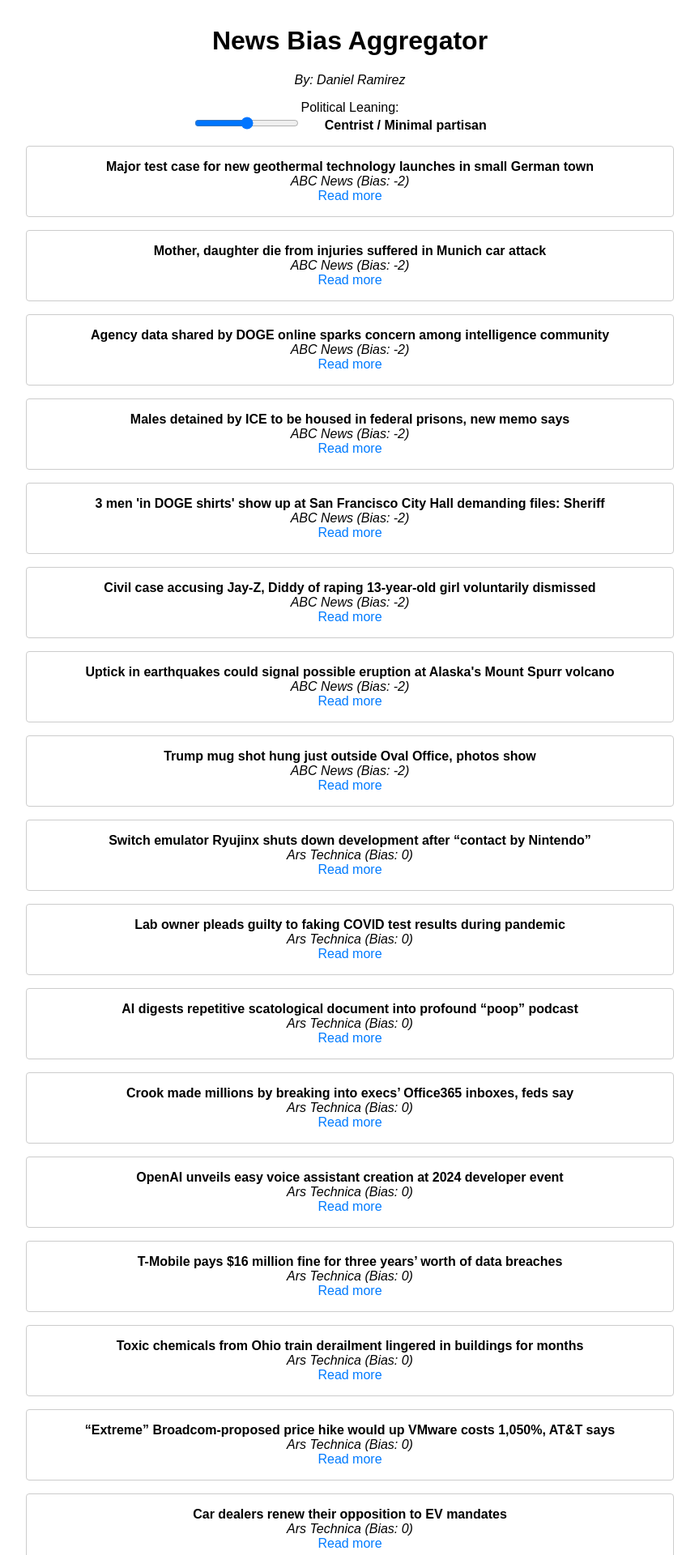
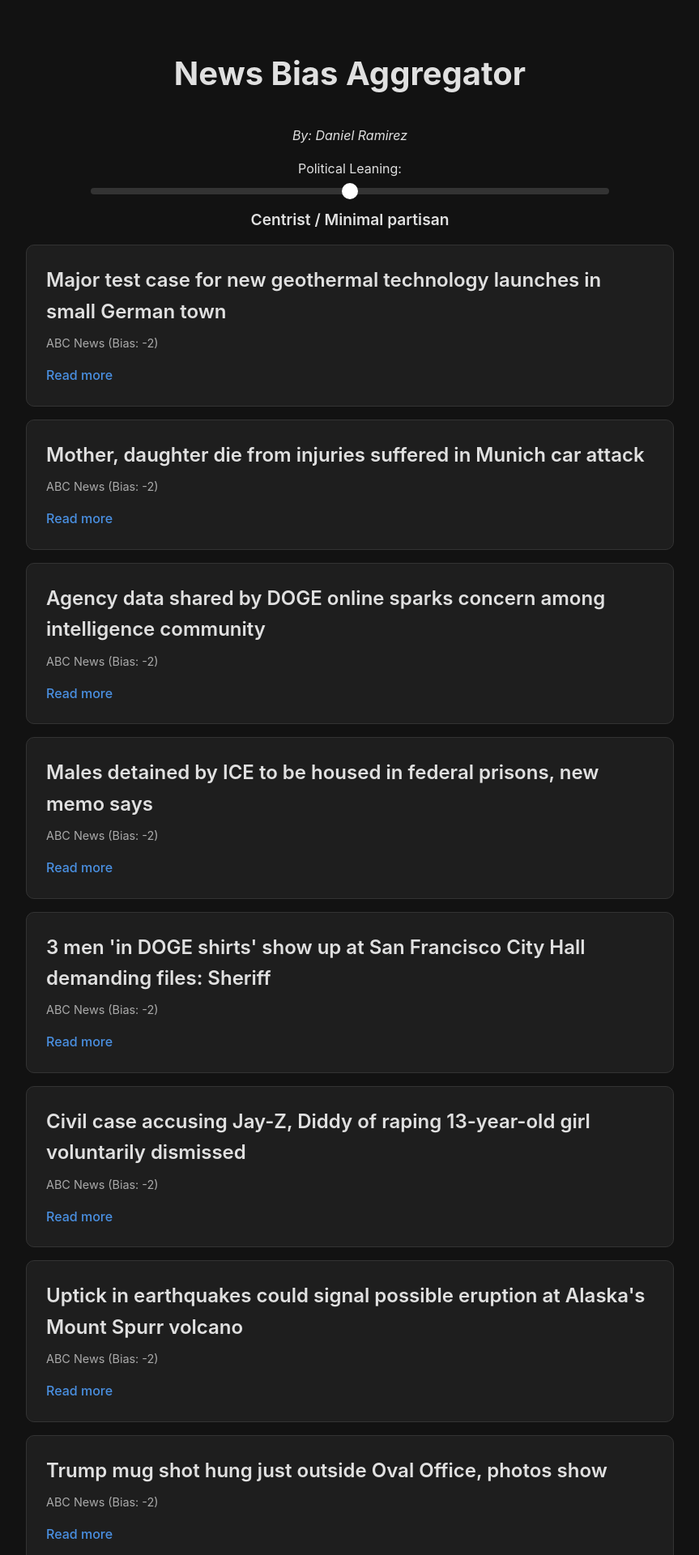
Before and after one commit to ranieldamirez/news-slider, a Flask app: page / in a window 1280 px wide. Shown: the top 1920 px of the page at 81% size, without its empty margins (208-1071 px from the left). Run offline with Flask 3, Linux system fonts and the light colour scheme; data comes from the database, SQL or seed files in the repository.

Commit message:
Made the aesthetic look a little nicer (dark mode)

```diff
--- a/templates/index.html
+++ b/templates/index.html
@@ -4,59 +4,113 @@
   <meta charset="UTF-8">
   <title>News Bias Aggregator</title>
   <style>
+    /* Base dark mode styles */
     body {
-      font-family: Arial, sans-serif;
+      background-color: #121212;
+      color: #E0E0E0;
+      font-family: -apple-system, BlinkMacSystemFont, "Segoe UI", Roboto, Oxygen, Ubuntu, Cantarell, "Open Sans", "Helvetica Neue", sans-serif;
+      margin: 0;
+      padding: 0;
+      line-height: 1.6;
+    }
+    .container {
       max-width: 800px;
-      margin: 2em auto;
-      padding: 0 1em;
+      margin: 0 auto;
+      padding: 2rem 1rem;
     }
     h1 {
       text-align: center;
+      font-size: 2.5rem;
+      margin-bottom: 2rem;
     }
+    /* Slider Container */
     #sliderContainer {
-      margin: 1em 0;
+      margin: 1rem 0;
       text-align: center;
     }
-    /* Fixed width for the classification container prevents layout shifts */
+    /* Fixed-width classification display */
     #sliderValue {
       display: inline-block;
-      width: 250px; /* Adjust as needed */
+      width: 300px;
       text-align: center;
-      font-weight: bold;
+      font-weight: 600;
+      font-size: 1.2rem;
+      margin-top: 0.5rem;
     }
-    .headline {
-      border: 1px solid #ccc;
-      padding: 1em;
-      margin-bottom: 1em;
-      border-radius: 4px;
+    /* Styling the slider */
+    input[type="range"] {
+      width: 80%;
+      margin: 0 auto;
+      -webkit-appearance: none;
+      background: transparent;
     }
-    .headline a {
-      color: #007BFF;
+    input[type="range"]::-webkit-slider-runnable-track {
+      height: 8px;
+      background: #333;
+      border-radius: 5px;
+    }
+    input[type="range"]::-webkit-slider-thumb {
+      -webkit-appearance: none;
+      height: 20px;
+      width: 20px;
+      border-radius: 50%;
+      background: #fff;
+      margin-top: -6px;
+      cursor: pointer;
+    }
+    /* Headline card style */
+    .headline-card {
+      background: #1e1e1e;
+      border: 1px solid #333;
+      border-radius: 10px;
+      padding: 1.5rem;
+      margin-bottom: 1rem;
+      transition: transform 0.2s ease, box-shadow 0.2s ease;
+    }
+    .headline-card:hover {
+      transform: translateY(-5px);
+      box-shadow: 0 4px 20px rgba(0, 0, 0, 0.5);
+    }
+    .card-title {
+      font-size: 1.5rem;
+      margin-bottom: 0.5rem;
+      font-weight: 600;
+    }
+    .card-subtitle {
+      color: #aaa;
+      font-size: 0.9rem;
+      margin-bottom: 1rem;
+    }
+    .headline-card a {
+      color: #4A90E2;
       text-decoration: none;
+      font-weight: 500;
     }
-    .headline a:hover {
+    .headline-card a:hover {
       text-decoration: underline;
     }
   </style>
 </head>
 <body>
-  <h1>News Bias Aggregator</h1>
-  <body style="text-align: center;"><i>By: Daniel Ramirez</i></body>
-  <div id="sliderContainer">
-    <label for="biasSlider">Political Leaning:</label><br>
-    <!-- The slider input -->
-    <input type="range" id="biasSlider" min="-10" max="10" value="0" step="1">
-    <!-- Fixed width container for the classification label -->
-    <span id="sliderValue">Centrist / Minimal partisan</span>
+  <div class="container">
+    <h1>News Bias Aggregator</h1>
+    <div style="text-align: center;">
+      <i>By: Daniel Ramirez</i>
+    </div>
+    <div id="sliderContainer">
+      <label for="biasSlider">Political Leaning:</label><br>
+      <input type="range" id="biasSlider" min="-10" max="10" value="0" step="1">
+      <div id="sliderValue">Centrist / Minimal partisan</div>
+    </div>
+    <div id="headlines"></div>
   </div>
-  <div id="headlines"></div>
 
   <script>
     const slider = document.getElementById('biasSlider');
     const sliderValue = document.getElementById('sliderValue');
     const headlinesDiv = document.getElementById('headlines');
 
-    // Converts a numeric slider value into a political leaning label.
+    // Convert slider value into political classification.
     function getPoliticalClassification(value) {
       if (value >= -10 && value <= -6) {
           return "Strongly Left";
@@ -72,26 +126,24 @@
       return "";
     }
 
-    // Fetch headlines based on the slider's bias value.
+    // Fetch headlines from your Flask endpoint.
     function fetchHeadlines(bias) {
-      // Define a window of ±2 around the current slider value.
+      // Use a window of ±2 for filtering
       const min_bias = bias - 2;
       const max_bias = bias + 2;
-
-      // Call the Flask API endpoint.
       fetch(`/headlines?min_bias=${min_bias}&max_bias=${max_bias}`)
         .then(response => response.json())
         .then(data => {
           headlinesDiv.innerHTML = '';
           data.forEach(item => {
-            const div = document.createElement('div');
-            div.className = 'headline';
-            div.innerHTML = `
-              <strong>${item.title}</strong><br>
-              <em>${item.source_name} (Bias: ${item.bias_score})</em><br>
+            const card = document.createElement('div');
+            card.className = 'headline-card';
+            card.innerHTML = `
+              <div class="card-title">${item.title}</div>
+              <div class="card-subtitle">${item.source_name} (Bias: ${item.bias_score})</div>
               <a href="${item.url}" target="_blank">Read more</a>
             `;
-            headlinesDiv.appendChild(div);
+            headlinesDiv.appendChild(card);
           });
         })
         .catch(error => {
@@ -99,14 +151,14 @@
         });
     }
 
-    // When the slider value changes, update the classification text (which remains fixed) and fetch headlines.
+    // Update classification and headlines on slider change.
     slider.addEventListener('input', (e) => {
       const bias = parseInt(e.target.value);
       sliderValue.textContent = getPoliticalClassification(bias);
       fetchHeadlines(bias);
     });
 
-    // On page load, set the initial classification and fetch headlines.
+    // On page load, set initial classification and fetch headlines.
     window.onload = () => {
       const initialBias = parseInt(slider.value);
       sliderValue.textContent = getPoliticalClassification(initialBias);
```
